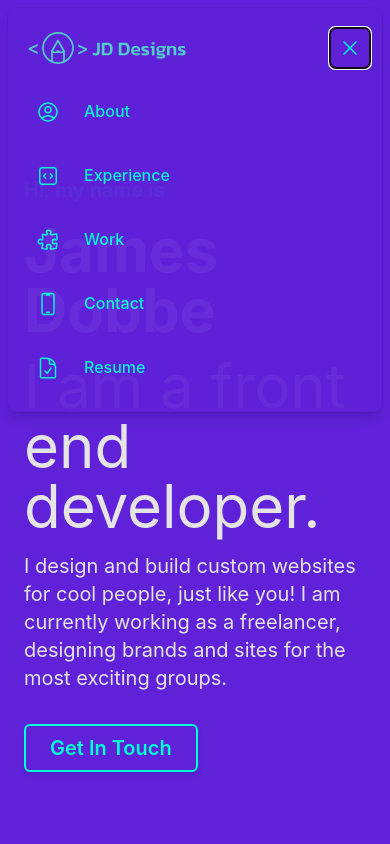
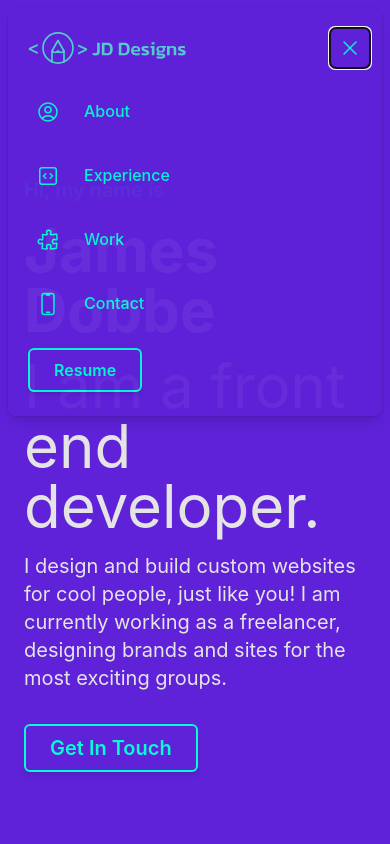
Before and after one commit to dobbe2/portfolio-2023, a React (Create React App) app: page / in a window 390 px wide. Both pictures are taken after a click on the button "Open menu". Shown: the top 844 px of the page. Built offline with nearby package versions, Linux system fonts and the light colour scheme.

Commit message:
Added current Resume to both nav menus, updated resume to newest version

```diff
--- a/src/components/ui/Header.jsx
+++ b/src/components/ui/Header.jsx
@@ -13,6 +13,7 @@ import NavLink from "../Nav-Link";
 import Button from "../Button";
 import Logo from "../Logo";
 import AnchorLink from "react-anchor-link-smooth-scroll";
+import PDF from "../../assets/files/JamesDobbeResume2023.pdf";
 
 //scroll function
 function useScrollDirection() {
@@ -66,13 +67,13 @@ const destinations = [
     href: "#contact",
     icon: DevicePhoneMobileIcon,
   },
-  {
-    name: "Resume",
-    description:
-      "Link to my current Resume",
-    href: "#resume",
-    icon: DocumentCheckIcon,
-  },
+  // {
+  //   name: "Resume",
+  //   description:
+  //     "Link to my current Resume",
+  //   href: "#resume",
+  //   icon: DocumentCheckIcon,
+  // },
 ];
 
 export default function Navbar() {
@@ -114,7 +115,9 @@ export default function Navbar() {
               </Popover>
             </Popover.Group>
             <div className="flex items-center md:ml-12">
-              <Button label="Resume" className="text-base" />
+              <a href = {PDF} target="_blank">
+                <Button label="Resume" className="text-base"/>
+              </a>
             </div>
           </div>
         </div>
@@ -160,9 +163,15 @@ export default function Navbar() {
                           {item.name}
                           <span className="block max-w-0 group-hover:max-w-full transition-all duration-500 h-0.5 bg-viking"></span>
                         </div>
+
                       </AnchorLink>
                     ))}
                   </nav>
+                  <div className="flex items-center mt-6 md:ml-12">
+                    <a href = {PDF} target="_blank">
+                      <Button label="Resume" className="text-base"/>
+                    </a>
+                  </div>
                 </div>
               </div>
             </div>
```
Also changed, not shown: 1 other file (tests, documents, lock files or other folders).
